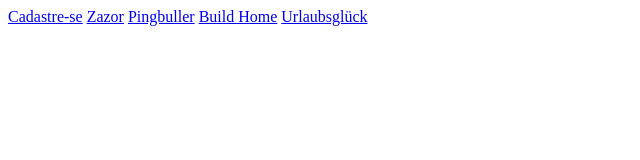
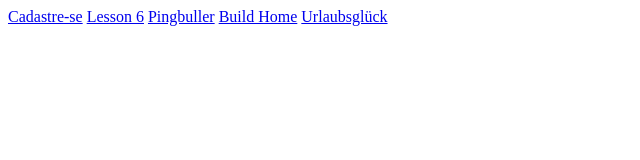
Before and after one commit to Leonel87/Leonel87.githab.io, a plain HTML site: page index.html in a window 1280 px wide. Shown: the full height of the page, 0-640 px from the left. Drawn offline with Linux system fonts and the light colour scheme.

Commit message:
Update index.html

```diff
--- a/index.html
+++ b/index.html
@@ -7,7 +7,7 @@
 <body>
  	<nav>
 		<a href="Lesson 5/index.html">Cadastre-se</a>
-		<a href="Lesson 6/index.html">Zazor</a>
+		<a href="Lesson 6/index.html">Lesson 6</a>
 		<a href="Lesson 7-8/index.html">Pingbuller</a>
 		<a href="Lesson 19-20/index.html">Build Home</a>
 		<a href="final/index.html">Urlaubsglück</a>
```
